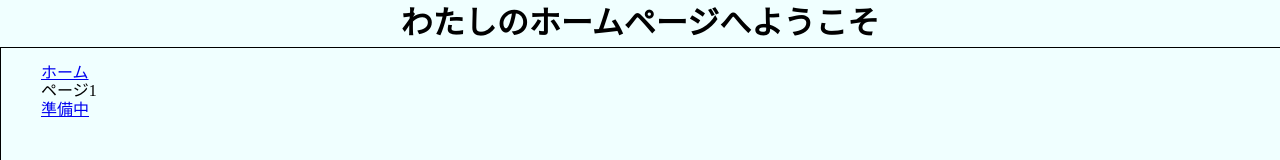
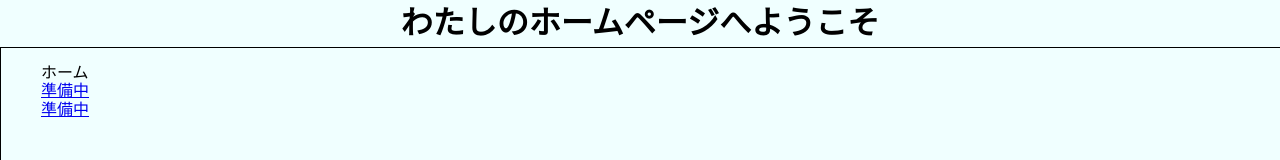
Before and after one commit to sunjub/homepage, a plain HTML site: page index.html in a window 1280 px wide. Shown: the top 160 px of the page. Drawn offline with nearby package versions, Linux system fonts and the light colour scheme.

Commit message:
Update index.html

```diff
--- a/index.html
+++ b/index.html
@@ -14,8 +14,8 @@
         <h1>わたしのホームページへようこそ</h1>
         <nav>
             <ul>
-                <li><a href="../">ホーム</a></li>
-                <li class="nowpage">ページ1</li>
+                <li class="nowpage">ホーム</li>
+                <li><a href="page1.html">準備中</a></li>
                 <li><a href="page2.html">準備中</a></li>
             </ul>
         </nav>
```
